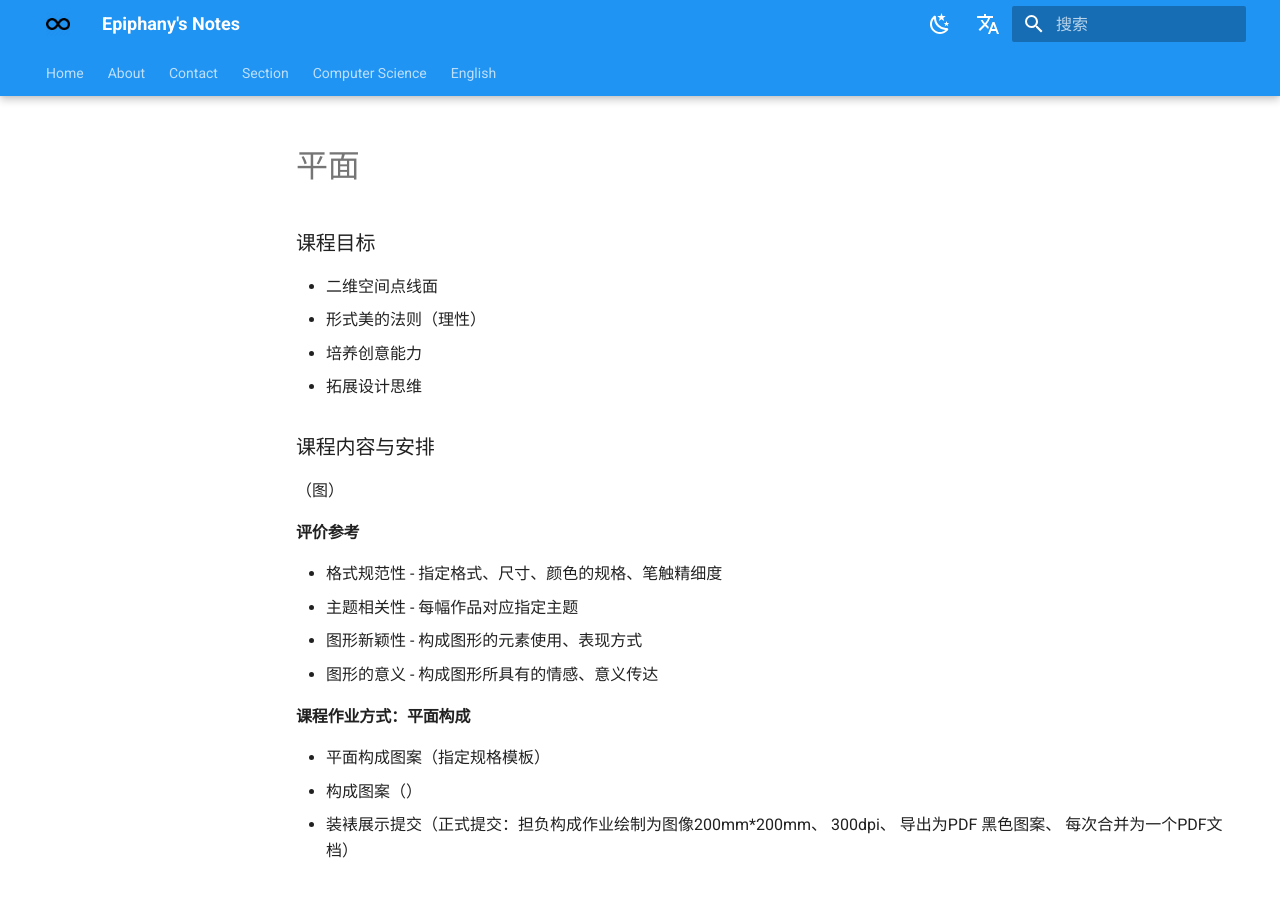
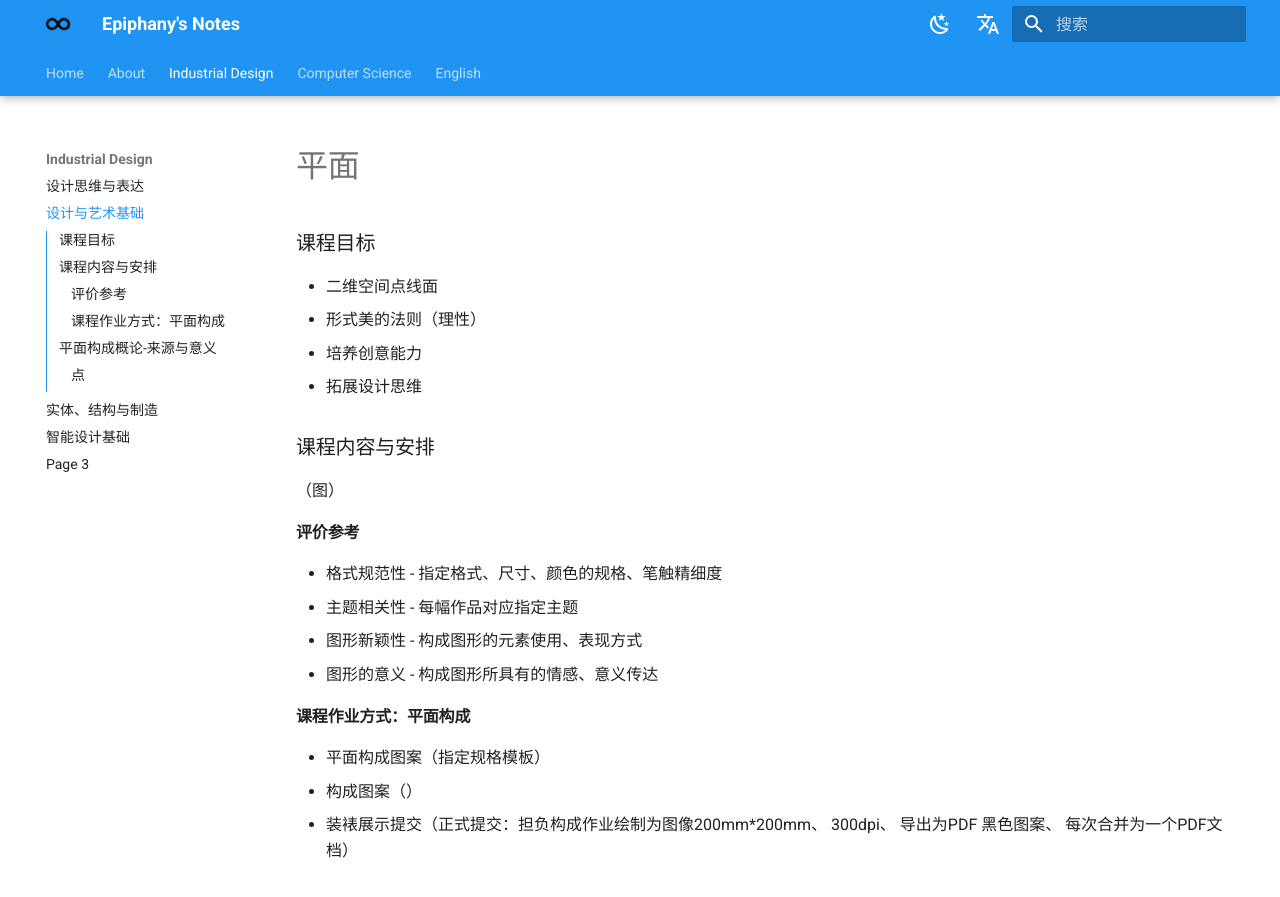
Before and after one commit to DingZhen-zhr/epiphany-notes, an MkDocs documentation site: the page built from docs/Industrial Design/设计与艺术基础.md, in a window 1280 px wide and 900 px high. Shown: the top 897 px of the window. Built offline with MkDocs 1.6.1 and Material for MkDocs 9.7.7, drawn with Linux system fonts in a browser that asks for light colours; comment, search, counter and statistics services are not loaded.

Commit message:
更新导航为 Industrial Design

```diff
--- a/mkdocs.yml
+++ b/mkdocs.yml
@@ -3,11 +3,11 @@ site_name: Epiphany's Notes
 nav:
   - Home: index.md
   - About: about.md
-  - Contact: contact.md
-  - Section:
-    - Section Home: sections/section.md
-    - Page 1: sections/page-1.md
-    - Page 2: sections/page-2.md
+  - Industrial Design:
+    - 设计思维与表达: Industrial Design/设计思维与表达.md
+    - 设计与艺术基础: Industrial Design/设计与艺术基础.md
+    - 实体、结构与制造: Industrial Design/实体、结构与制造.md
+    - 智能设计基础: Industrial Design/智能设计基础.md
     - Page 3: sections/page-3.md
   - Computer Science: computer/CSAPP.md
   - English: english/IELTS.md
```
